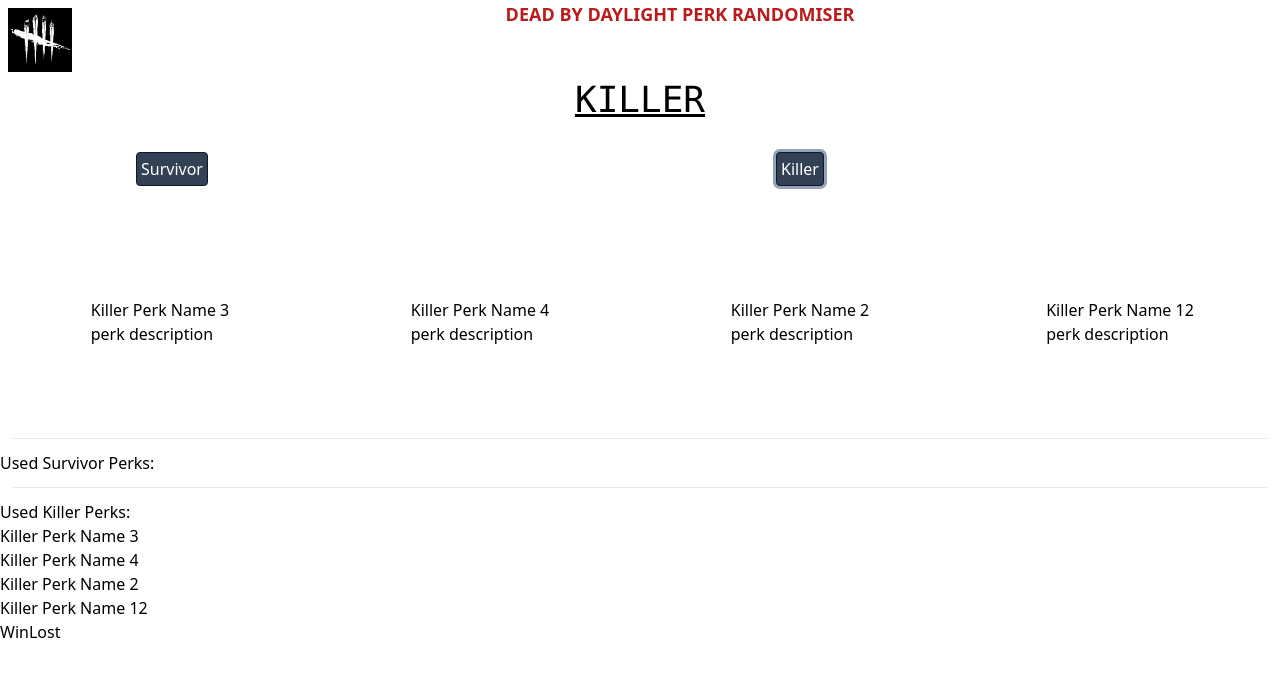
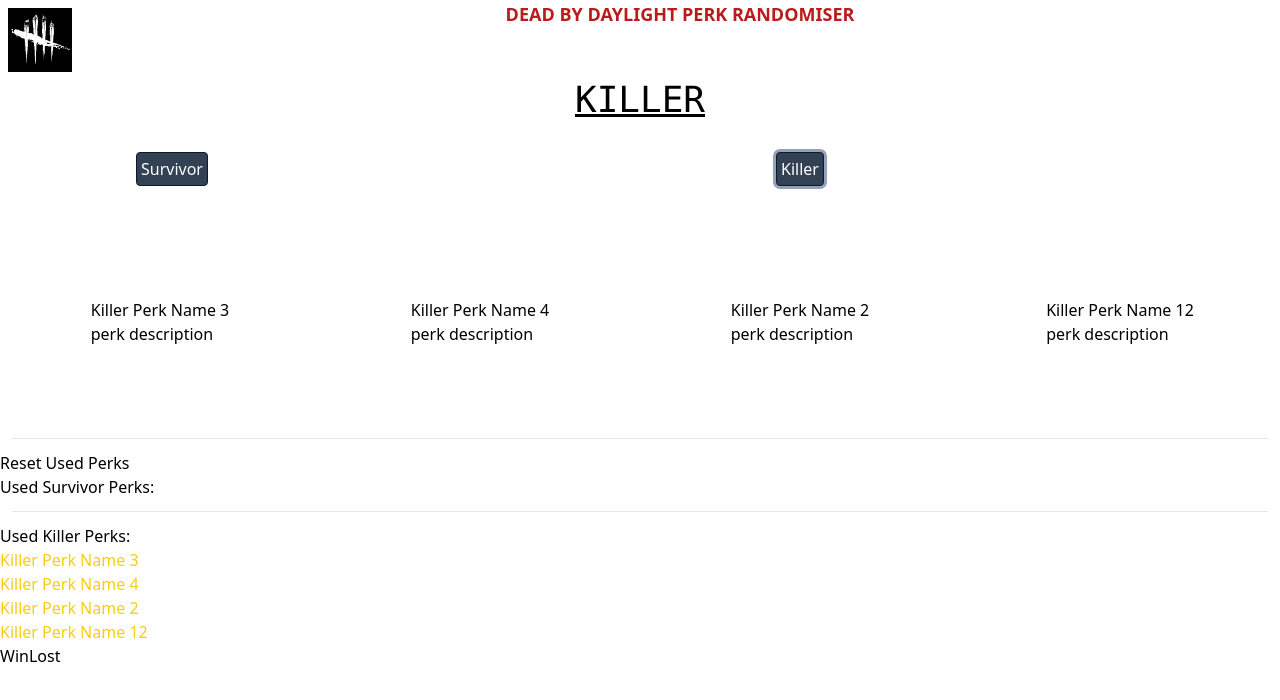
Before and after one commit to MutlucanOzcan/proje, a React (Vite) app: page / in a window 1280 px wide. Both pictures are taken after a click on the button "Killer". Shown: the top 700 px of the page. Built offline with nearby package versions, Linux system fonts and the light colour scheme.

Commit message:
added a button that handles reset function for used perk log

```diff
--- a/src/components/Roles.jsx
+++ b/src/components/Roles.jsx
@@ -10,6 +10,12 @@ export default function Roles({ onRole }) {
   const [selectedPerks, setSelectedPerks] = useState([]);
   const [usedSurvivorPerks, setUsedSurvivorPerks] = useState([]);
   const [usedKillerPerks, setUsedKillerPerks] = useState([]);
+
+  function handleRestart (){
+    setUsedKillerPerks([])
+    setUsedSurvivorPerks([])
+  }
+
 
   function generateRandomPerks(role) {
     const perks =
@@ -48,6 +54,7 @@ export default function Roles({ onRole }) {
       <UsedPerkList
         usedKillerPerks={usedKillerPerks}
         usedSurvivorPerks={usedSurvivorPerks}
+        restart={handleRestart}
       />
     </div>
   );
--- a/src/components/UsedPerkList.jsx
+++ b/src/components/UsedPerkList.jsx
@@ -1,7 +1,11 @@
 import { useState } from "react";
 import { SELECTION_TYPE } from "../lib/helpers.js";
 
-export default function UsedPerkList({ usedKillerPerks, usedSurvivorPerks }) {
+export default function UsedPerkList({
+  usedKillerPerks,
+  usedSurvivorPerks,
+  restart,
+}) {
   const [color, setColor] = useState("text-yellow-400");
 
   function handleClick(result) {
@@ -14,6 +18,7 @@ export default function UsedPerkList({ usedKillerPerks, usedSurvivorPerks }) {
 
   return (
     <div>
+      <button onClick={restart}>Reset Used Perks</button>
       <h2>Used Survivor Perks:</h2>
       <ul>
         {usedSurvivorPerks.map((perk, index) => (
@@ -38,7 +43,7 @@ export default function UsedPerkList({ usedKillerPerks, usedSurvivorPerks }) {
       <ul>
         {usedKillerPerks.map((perk, index) => (
           <li key={perk.id}>
-            <p>{perk.name}</p>
+            <p className={color}>{perk.name}</p>
             {index % 4 === 3 && ( // Her 4 perk için bir grup buton oluştur
               <div>
                 <button onClick={() => handleClick(SELECTION_TYPE.ESCAPED)}>
```
